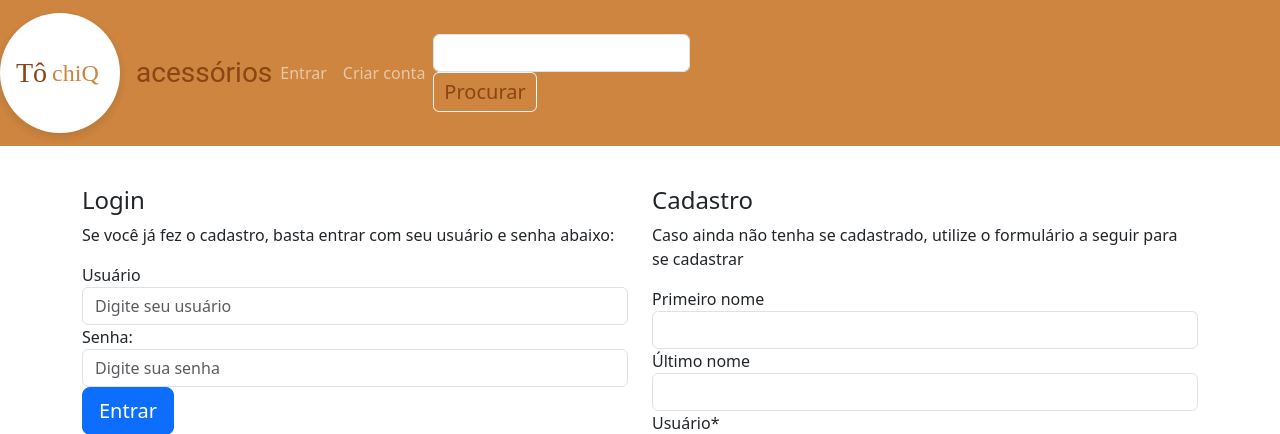
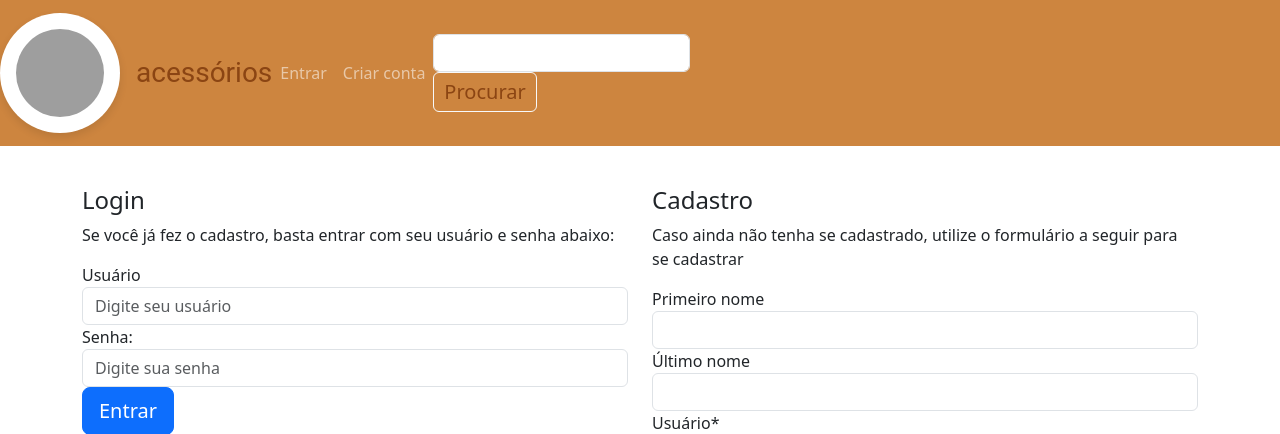
Before and after one commit to owleyes62/To-chiQ-E_commerce-, a Django app: page /perfil/ in a window 1280 px wide. Shown: the top 434 px of the page. Run offline with Django 4.2, Linux system fonts and the light colour scheme; some libraries are stand-ins or nearby versions; grey boxes are pictures that could not be loaded.

Commit message:
atualização na navbar

```diff
--- a/templates/parciais/_nav.html
+++ b/templates/parciais/_nav.html
@@ -2,10 +2,10 @@
 
 <nav class="navbar navbar-dark navbar-expand-lg" style="background-color: #CD853F;">
     <a class="navbar-brand " href="{% url 'produto:lista' %}">
-        <div class="bg-white d-inline-flex rounded-circle p-3" style="font-family: 'Giaza', serif;  align-items: center; height: 120px; width: 120px;
-            box-shadow: 0 4px 8px rgba(0, 0, 0, 0.1);">
-            <span style=" font-size: 28px; color: #8B4513;">Tô </span>
-            <span style="font-size: 24px; margin-left: 5px; color: #CD853F;"> chiQ</span>
+        <div class="bg-white d-inline-flex rounded-circle p-3"
+            style="height: 120px; width: 120px; box-shadow: 0 4px 8px rgba(0, 0, 0, 0.1);">
+            <img src="media/to_chiq_img/tochiq.jpeg" alt="Descrição da Imagem"
+                style="height: 100%; width: 100%; border-radius: 50%;">
         </div>
     </a>
     <span style="font-family: 'Roboto', sans-serif; font-size: 28px; color: #8B4513;">acessórios </span>
```
